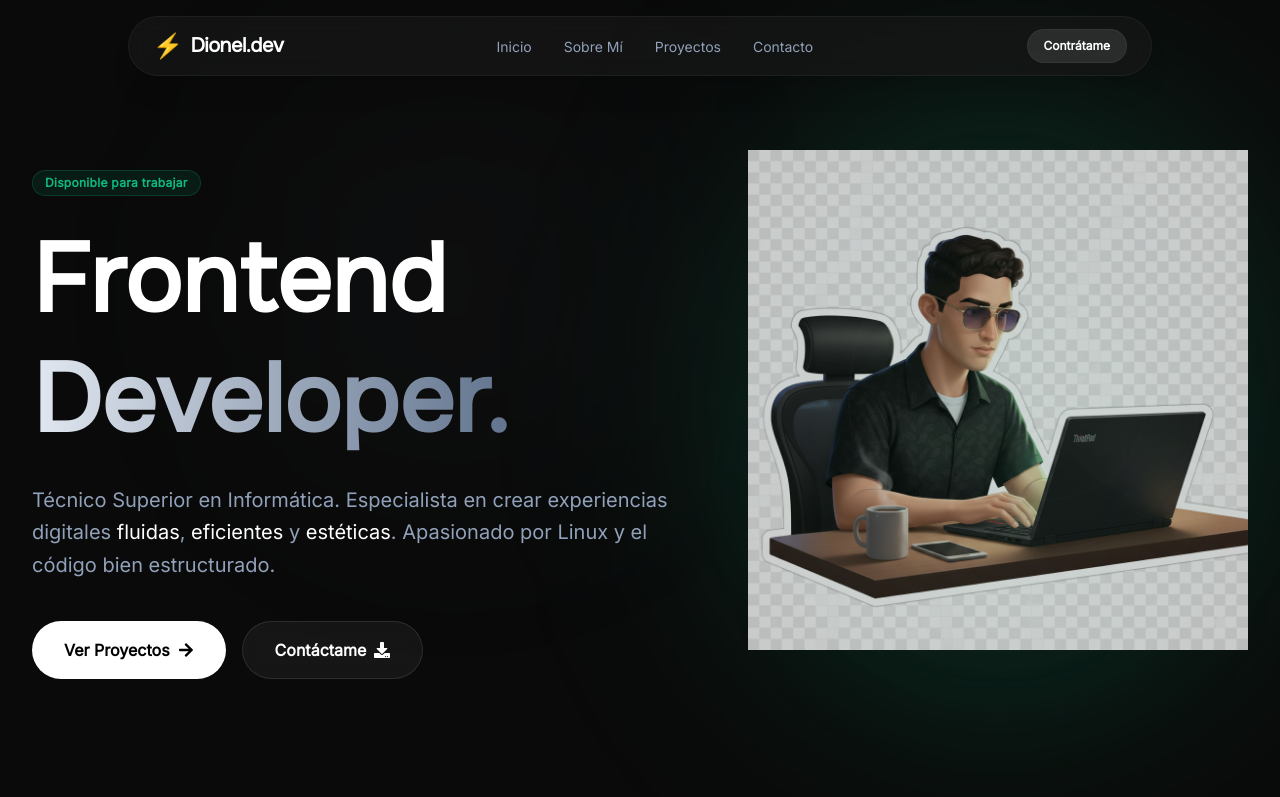
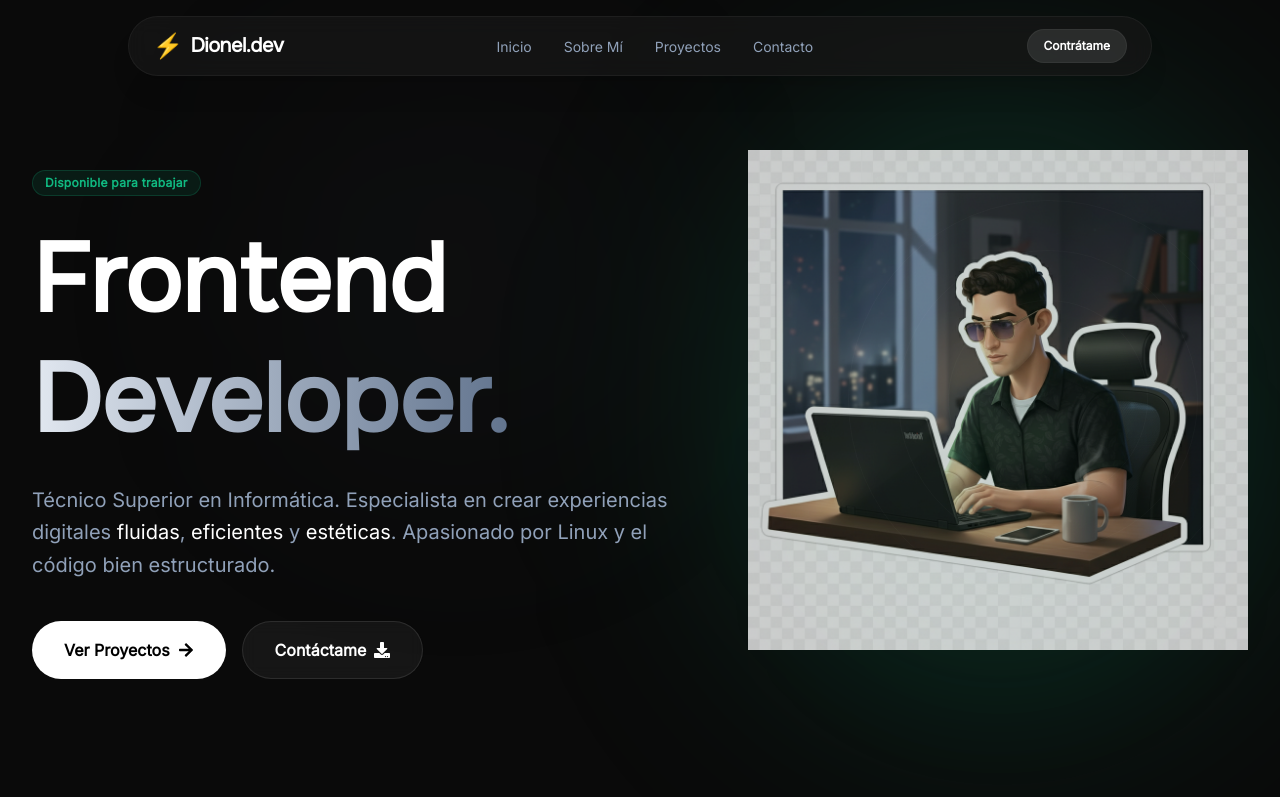
Before and after one commit to DionelValera/Portfolio, an Astro site: page / in a window 1280 px wide. Shown: the top 797 px of the page. Built offline with nearby package versions, Linux system fonts and the light colour scheme; Astro itself is replaced by a stand-in of ours.

Commit message:
fix: update hero avatar image path from 'derecha' to 'izquierda'

```diff
--- a/src/components/Hero.tsx
+++ b/src/components/Hero.tsx
@@ -58,7 +58,7 @@ export default function Hero() {
             >
                 <div className="absolute inset-0 bg-accent/20 blur-[120px] rounded-full mix-blend-screen"></div>
                 {/* Using the provided asset 'noche.png' which seems suitable for a dark theme hero */}
-                <img src="/assets/avatar/derecha/noche.png" alt="Hero Avatar" className="relative z-10 w-full h-full object-contain opacity-80" />
+                <img src="/assets/avatar/izquierda/noche.png" alt="Hero Avatar" className="relative z-10 w-full h-full object-contain opacity-80" />
             </motion.div>
 
             {/* Decorative abstract elements */}
```
